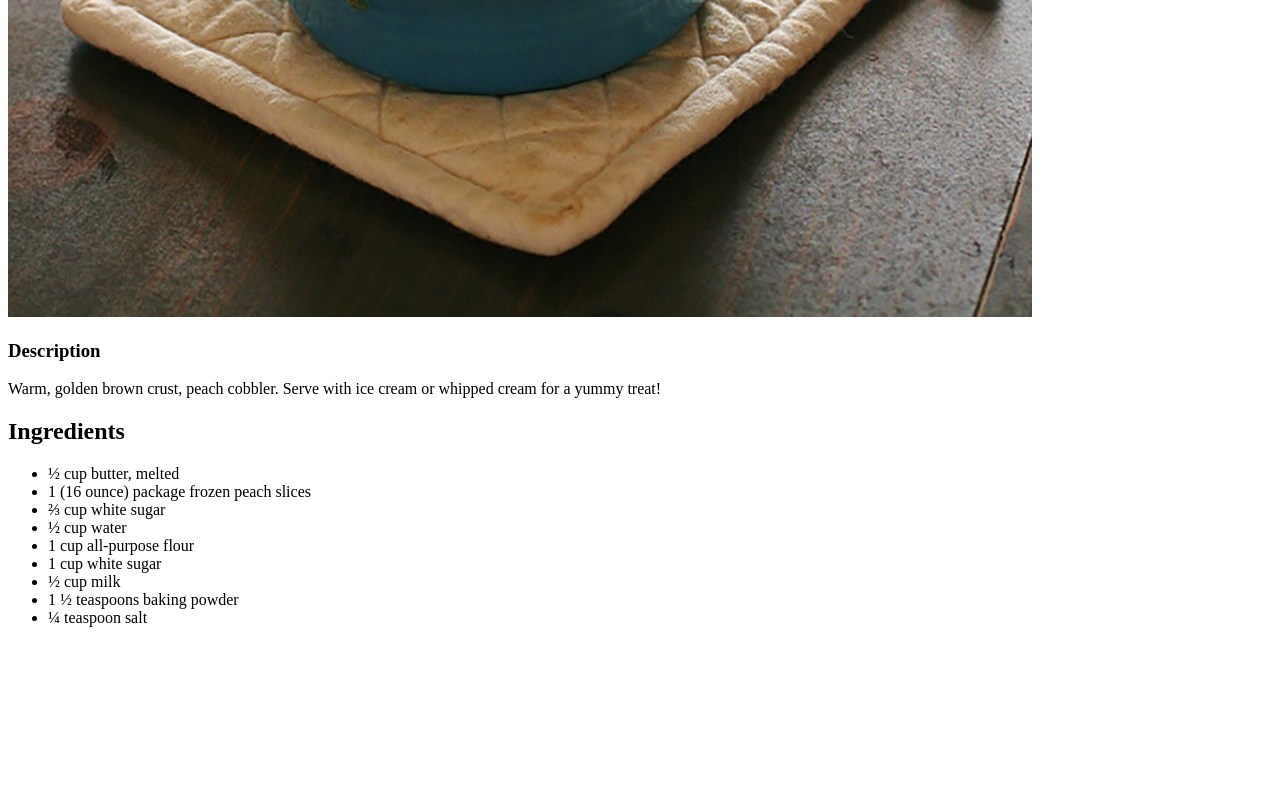
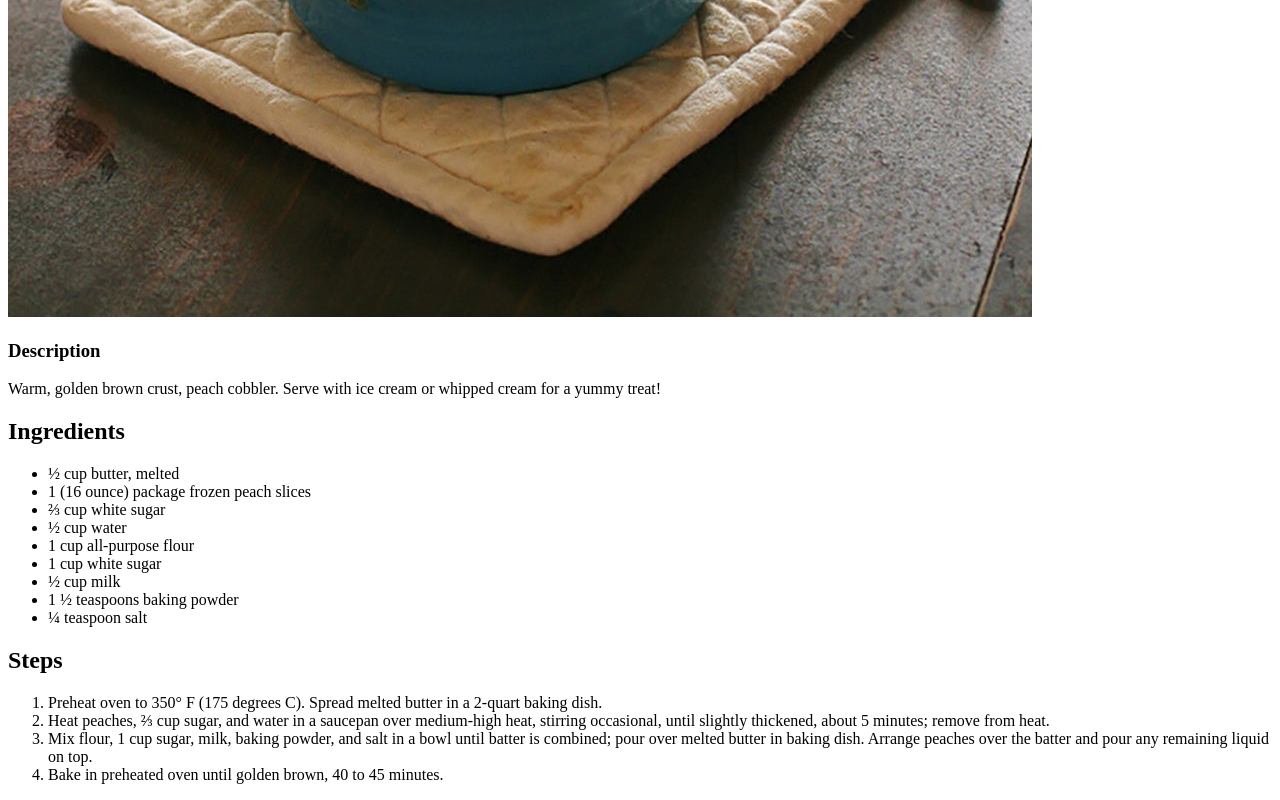
Before and after one commit to lantzkelsey/odin-recipes, a plain HTML site: page recipes/peachcobbler.html in a window 1280 px wide. Shown: the part 723-1523 px from the top of the page. Before the commit the page ends 1366 px from the top, so only its background shows below. Drawn offline with Linux system fonts and the light colour scheme.

Commit message:
added steps and finished recipe

```diff
--- a/recipes/peachcobbler.html
+++ b/recipes/peachcobbler.html
@@ -21,5 +21,12 @@
                 <li>1 &frac12; teaspoons baking powder</li>
                 <li>&frac14; teaspoon salt</li>
             </ul>
+        <h2>Steps</h2>
+            <ol>
+                <li>Preheat oven to 350&deg; F &lpar;175 degrees C&rpar;. Spread melted butter in a 2-quart baking dish.</li>
+                <li>Heat peaches, &frac23; cup sugar, and water in a saucepan over medium-high heat, stirring occasional, until slightly thickened, about 5 minutes&semi; remove from heat.</li>
+                <li>Mix flour, 1 cup sugar, milk, baking powder, and salt in a bowl until batter is combined&semi; pour over melted butter in baking dish. Arrange peaches over the batter and pour any remaining liquid on top.</li>
+                <li>Bake in preheated oven until golden brown, 40 to 45 minutes.</li>
+            </ol>
     </body>
 </html>
```
